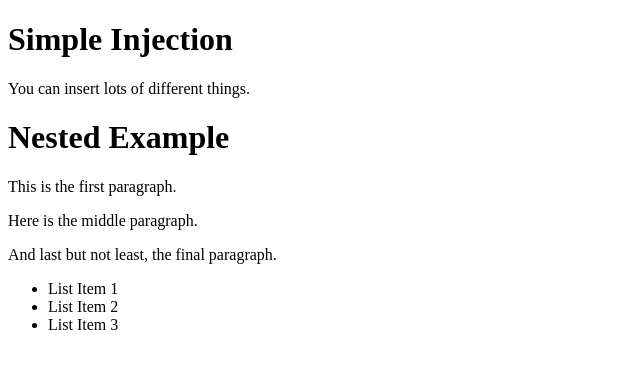
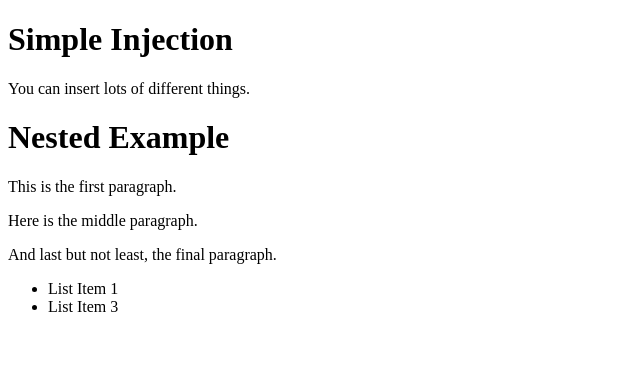
Before and after one commit to chrishumboldt/Rocket-Inject, a website: page index.html in a window 1280 px wide. Shown: the full height of the page, 0-640 px from the left. Drawn offline with Linux system fonts and the light colour scheme.

Commit message:
Added in conditional if statement option.

```diff
--- a/bower.json
+++ b/bower.json
@@ -1,6 +1,6 @@
 {
 	"name": "injectplate",
-	"version": "1.4.4",
+	"version": "1.5.0",
 	"homepage": "https://github.com/chrishumboldt/Injectplate",
 	"authors": [
 		"Chris Humboldt <chrismodem@gmail.com>"
--- a/index.html
+++ b/index.html
@@ -23,7 +23,7 @@
 	$inject.component({
 		name: 'text',
 		html: [
-			'<h1>{{heading}}</h1>',
+			'<h1 @if heading != undefined @ class="test">{{heading}}</h1>',
 			'<p>{{text}}</p>'
 		]
 	});
@@ -46,7 +46,7 @@
 		name: 'list',
 		html: [
 			'<ul>',{
-				listItems: ['<li>{{text}}</li>']
+				listItems: ['<li @if state == active @>{{text}}</li>']
 			},
 			'</ul>'
 		]
@@ -98,12 +98,15 @@
 				data: {
 					listItems: {
 						0: {
+							state: 'active',
 							text: 'List Item 1'
 						},
 						1: {
+							state: 'inactive',
 							text: 'List Item 2'
 						},
 						2: {
+							state: 'active',
 							text: 'List Item 3'
 						}
 					}
--- a/js/injectplate.js
+++ b/js/injectplate.js
@@ -9,7 +9,6 @@
 // Components
 
 // Components
-// ---------------------------------------------------------------------------------------
 var injectplate = function() {
 	// HTML
 	var $componentList = {};
@@ -64,6 +63,23 @@
 			overwrite: $objComponent.overwrite || false
 		};
 	};
+	var conditionObj = function($stringCondition) {
+		log($stringCondition);
+		var $type = ($stringCondition.indexOf('@if') > -1) ? 'if' : false;
+		var $check = ($stringCondition.indexOf('==') > -1) ? '==' : ($stringCondition.indexOf('!=') > -1) ? '!=' : false;
+		var $clean = ($type === 'if') ? $stringCondition.substring(4, $stringCondition.length - 2) : false;
+		var $split = $clean.split(new RegExp($check));
+		var $variable = $split[0].substring(0, $split[0].length - 1);
+		var $against = $split[1].substring(1);
+
+		return {
+			against: $against,
+			check: $check,
+			variable: $variable,
+			type: $type,
+			string: $stringCondition
+		};
+	};
 	var exists = function($element) {
 		if ($element === undefined || $element === null || typeof($element) === undefined) {
 			return false;
@@ -74,6 +90,7 @@
 	var flattenHTML = function($componentHTML, $bindData) {
 		var $flatHTML = '';
 		var $bracketRegExp = new RegExp('{{([^}]+)}}', 'g');
+		var $conditionRegExp = new RegExp('@([^}]+)@', 'g');
 
 		// Manage data
 		var $topLevelBinding = [];
@@ -99,9 +116,55 @@
 					for (var $r = 0, $lenr = $arInnerHTML.length; $r < $lenr; $r++) {
 						$innerFlatHTML += $arInnerHTML[$r];
 					}
+					var $componentData = $nestedBinding[$componentHTMLKey];
 
 					// Bind data
-					var $componentData = $nestedBinding[$componentHTMLKey];
+					if ($innerFlatHTML.indexOf('@') > -1) {
+						for (var $componentDataKey in $componentData) {
+							var $innerData = $componentData[$componentDataKey];
+							var $conditionState = true;
+							var $conditionStrings = [];
+							var $conditionMatch = $innerFlatHTML.match($conditionRegExp);
+
+							for (var $i2 = 0, $len2 = $conditionMatch.length; $i2 < $len2; $i2++) {
+								var $conditionObj = conditionObj($conditionMatch[$i2]);
+								$conditionStrings.push($conditionObj.string);
+								if ($innerData[$conditionObj.variable] != undefined) {
+									if ($conditionObj.check == '==') {
+										if ($innerData[$conditionObj.variable].toString() == $conditionObj.against) {
+											$conditionState = true;
+										} else {
+											$conditionState = false;
+										}
+									} else if ($conditionObj.check == '!=') {
+										if ($innerData[$conditionObj.variable].toString() != $conditionObj.against) {
+											$conditionState = true;
+										} else {
+											$conditionState = false;
+										}
+									}
+								} else {
+									$conditionState = false;
+								}
+							}
+
+							if ($conditionState === true) {
+								$flatHTML += $innerFlatHTML;
+								for (var $i3 = $conditionStrings.length - 1; $i3 >= 0; $i3--) {
+									$flatHTML = $flatHTML.replace($conditionStrings[$i3], '');
+								}
+								if ($innerFlatHTML.indexOf('{{') > -1) {
+									var $htmlMatch = $innerFlatHTML.match($bracketRegExp);
+									if ($htmlMatch !== null) {
+										for (var $i2 = 0, $len2 = $htmlMatch.length; $i2 < $len2; $i2++) {
+											var $replaceValue = stringToRef($innerData, $htmlMatch[$i2].substring(2, $htmlMatch[$i2].length - 2)) || '';
+											$flatHTML = $flatHTML.replace(new RegExp($htmlMatch[$i2], 'g'), $replaceValue);
+										}
+									}
+								}
+							}
+						}
+					} else {
 						for (var $componentDataKey in $componentData) {
 							$flatHTML += $innerFlatHTML;
 							$innerData = $componentData[$componentDataKey];
@@ -116,14 +179,56 @@
 							}
 						}
 					}
+				}
 			} else {
 				// Check to see if there are any binding options
+				if ($componentHTML[$i].indexOf('@') > -1) {
+					// log($componentHTML[$i]);
+					var $conditionState = true;
+					var $conditionStrings = [];
+					var $conditionMatch = $componentHTML[$i].match($conditionRegExp);
+					for (var $i2 = 0, $len2 = $conditionMatch.length; $i2 < $len2; $i2++) {
+						var $conditionObj = conditionObj($conditionMatch[$i2]);
+						$conditionStrings.push($conditionObj.string);
+						if ($topLevelBinding[$conditionObj.variable] != undefined) {
+							if ($conditionObj.check == '==') {
+								if ($topLevelBinding[$conditionObj.variable].toString() == $conditionObj.against) {
+									$conditionState = true;
+								} else {
+									$conditionState = false;
+								}
+							} else if ($conditionObj.check == '!=') {
+								if ($topLevelBinding[$conditionObj.variable].toString() != $conditionObj.against) {
+									$conditionState = true;
+								} else {
+									$conditionState = false;
+								}
+							}
+						} else {
+							$conditionState = false;
+						}
+					}
+					if ($conditionState === true) {
+						$flatHTML += $componentHTML[$i];
+						for (var $i3 = $conditionStrings.length - 1; $i3 >= 0; $i3--) {
+							$flatHTML = $flatHTML.replace($conditionStrings[$i3], '');
+						}
+						if ($componentHTML[$i].indexOf('{{') > -1) {
+							var $htmlMatch = $componentHTML[$i].match($bracketRegExp);
+							for (var $i2 = 0, $len2 = $htmlMatch.length; $i2 < $len2; $i2++) {
+								var $replaceValue = $topLevelBinding[$htmlMatch[$i2].substring(2, $htmlMatch[$i2].length - 2)] || '';
+								$flatHTML = $flatHTML.replace(new RegExp($htmlMatch[$i2], 'g'), $replaceValue);
+							}
+						}
+					}
+				} else {
 					$flatHTML += $componentHTML[$i];
 					if ($componentHTML[$i].indexOf('{{') > -1) {
 						var $htmlMatch = $componentHTML[$i].match($bracketRegExp);
 						for (var $i2 = 0, $len2 = $htmlMatch.length; $i2 < $len2; $i2++) {
 							var $replaceValue = $topLevelBinding[$htmlMatch[$i2].substring(2, $htmlMatch[$i2].length - 2)] || '';
 							$flatHTML = $flatHTML.replace(new RegExp($htmlMatch[$i2], 'g'), $replaceValue);
+						}
 					}
 				}
 			}
--- a/package.json
+++ b/package.json
@@ -1,6 +1,6 @@
 {
 	"name": "Injectplate",
-	"version": "1.4.4",
+	"version": "1.5.0",
 	"description": "A basic message component.",
 	"keywords": [
 		"Javascript Components",
```
Also changed, not shown: README.md, js/min/injectplate.min.js. Lines whose indentation alone changed are shown as unchanged.
